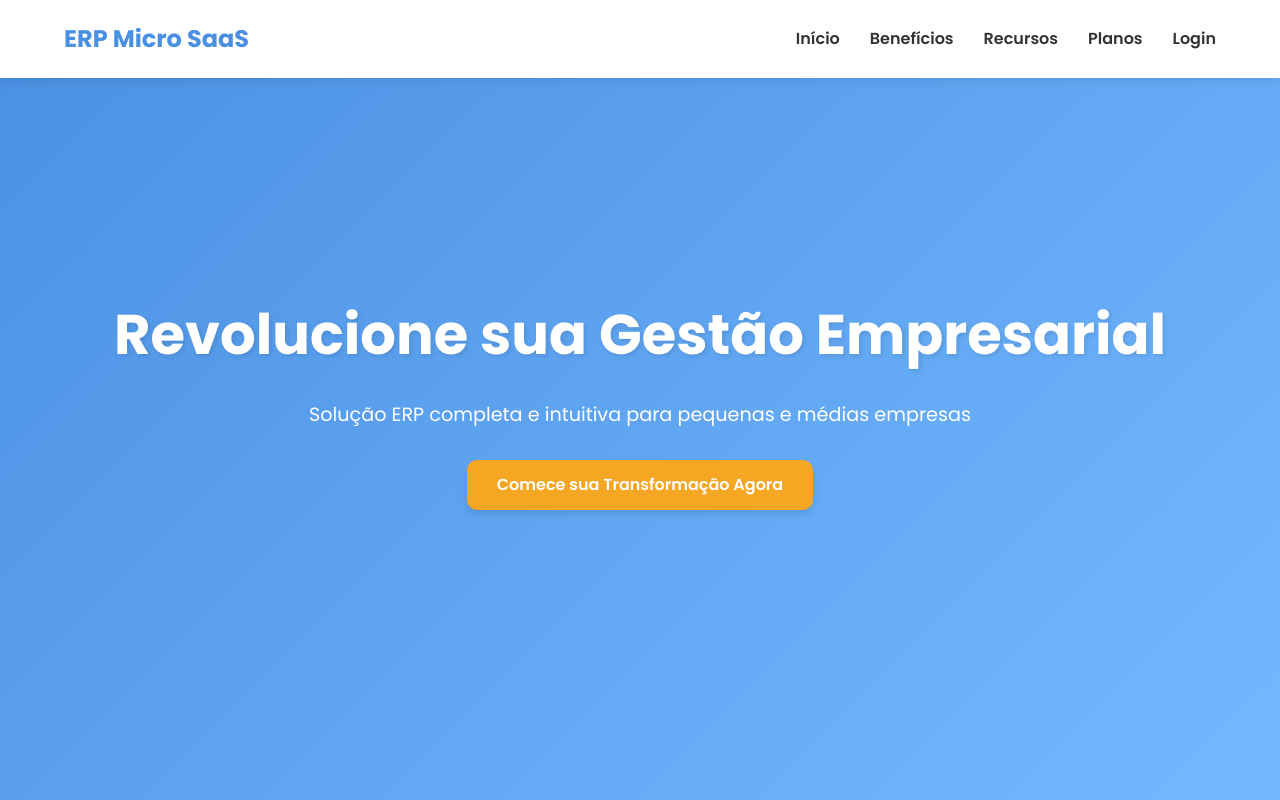
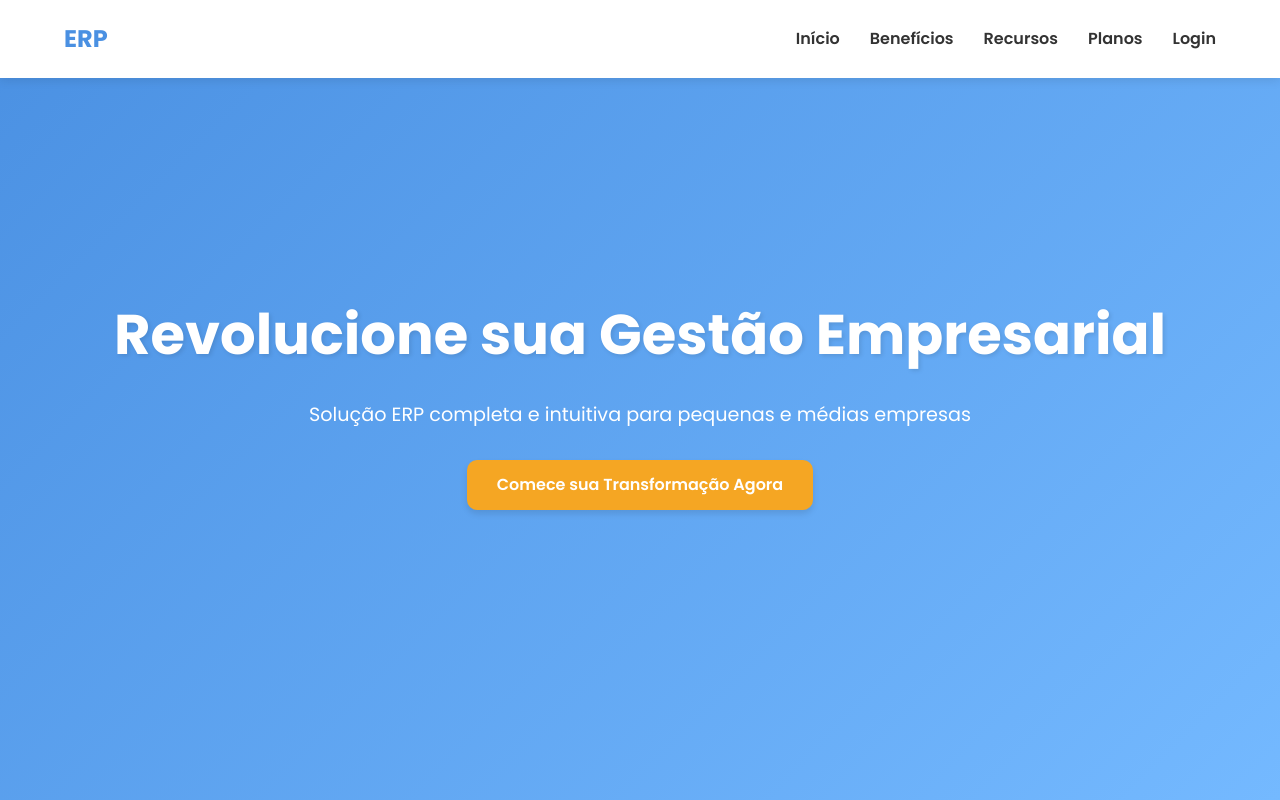
Before and after one commit to kaua-stack/ladinpageERP, a plain HTML site: page index.html in a window 1280 px wide. Shown: the top 800 px of the page. Drawn offline with Linux system fonts and the light colour scheme.

Commit message:
Update index.html

```diff
--- a/index.html
+++ b/index.html
@@ -292,7 +292,7 @@
 <body>
     <header>
         <div class="container">
-            <a href="#" class="logo">ERP Micro SaaS</a>
+            <a href="#" class="logo">ERP</a>
             <nav>
                 <ul>
                     <li><a href="#showcase">Início</a></li>
```
